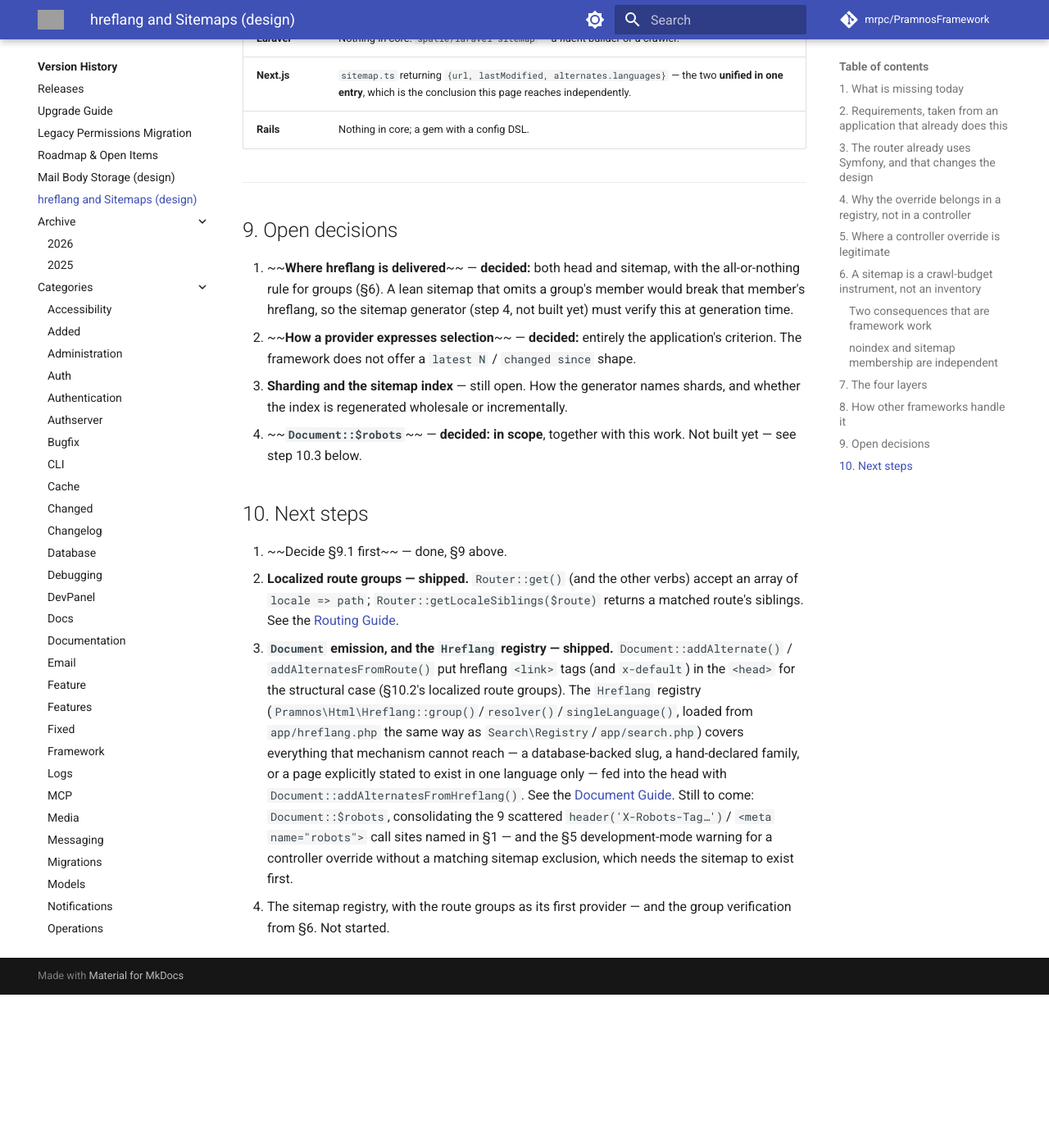
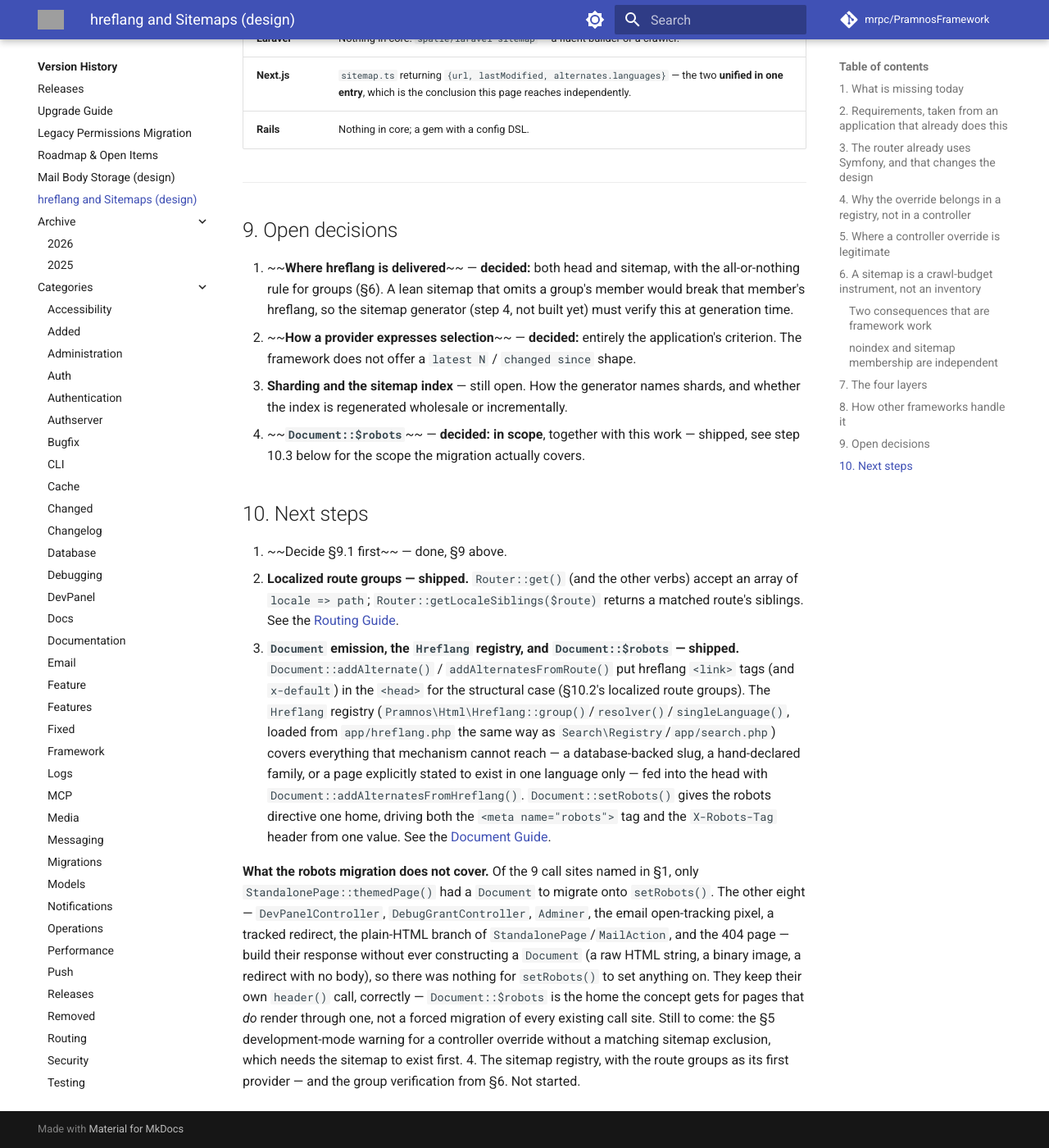
Before and after one commit to mrpc/PramnosFramework, an MkDocs documentation site: the page built from docs/Hreflang-And-Sitemap-Design.md, in a window 1280 px wide and 1400 px high, scrolled down 5767 px. Shown: the whole window at 82% size. Built offline with MkDocs 1.6.1 and Material for MkDocs 9.7.7, drawn with Linux system fonts in a browser that asks for light colours; comment, search, counter and statistics services are not loaded; before the commit the page ends 6980 px from its top, so only the background shows below that; grey boxes are pictures that could not be loaded.

Commit message:
docs: close §9.4/step 10.3 of the hreflang design — Document::$robots shipped
Marks Document::$robots decided and shipped, with a note on exactly
what the robots migration covers (one of nine call sites had a
Document to migrate onto it) and what it deliberately doesn't; appends
today's changelog post.

```diff
--- a/docs/Hreflang-And-Sitemap-Design.md
+++ b/docs/Hreflang-And-Sitemap-Design.md
@@ -247,8 +247,8 @@
    criterion. The framework does not offer a `latest N` / `changed since` shape.
 3. **Sharding and the sitemap index** — still open. How the generator names shards, and whether
    the index is regenerated wholesale or incrementally.
-4. ~~**`Document::$robots`**~~ — **decided: in scope**, together with this work. Not built yet —
-   see step 10.3 below.
+4. ~~**`Document::$robots`**~~ — **decided: in scope**, together with this work — shipped, see
+   step 10.3 below for the scope the migration actually covers.
 
 ## 10. Next steps
 
@@ -256,18 +256,26 @@
 2. **Localized route groups — shipped.** `Router::get()` (and the other verbs) accept an array
    of `locale => path`; `Router::getLocaleSiblings($route)` returns a matched route's siblings.
    See the [Routing Guide](Pramnos_Routing_Guide.md#localized-route-groups).
-3. **`Document` emission, and the `Hreflang` registry — shipped.**
+3. **`Document` emission, the `Hreflang` registry, and `Document::$robots` — shipped.**
    `Document::addAlternate()` / `addAlternatesFromRoute()` put hreflang `<link>` tags (and
    `x-default`) in the `<head>` for the structural case (§10.2's localized route groups). The
    `Hreflang` registry (`Pramnos\Html\Hreflang::group()`/`resolver()`/`singleLanguage()`, loaded
    from `app/hreflang.php` the same way as `Search\Registry`/`app/search.php`) covers everything
    that mechanism cannot reach — a database-backed slug, a hand-declared family, or a page
    explicitly stated to exist in one language only — fed into the head with
-   `Document::addAlternatesFromHreflang()`. See the
-   [Document Guide](Pramnos_Document_Output_Guide.md#hreflang-alternates). Still to come:
-   `Document::$robots`, consolidating the 9 scattered `header('X-Robots-Tag…')`/
-   `<meta name="robots">` call sites named in §1 — and the §5 development-mode warning for a
-   controller override without a matching sitemap exclusion, which needs the sitemap to exist
-   first.
+   `Document::addAlternatesFromHreflang()`. `Document::setRobots()` gives the robots directive
+   one home, driving both the `<meta name="robots">` tag and the `X-Robots-Tag` header from one
+   value. See the [Document Guide](Pramnos_Document_Output_Guide.md#hreflang-alternates).
+
+   **What the robots migration does not cover.** Of the 9 call sites named in §1, only
+   `StandalonePage::themedPage()` had a `Document` to migrate onto `setRobots()`. The other
+   eight — `DevPanelController`, `DebugGrantController`, `Adminer`, the email open-tracking
+   pixel, a tracked redirect, the plain-HTML branch of `StandalonePage`/`MailAction`, and the
+   404 page — build their response without ever constructing a `Document` (a raw HTML string, a
+   binary image, a redirect with no body), so there was nothing for `setRobots()` to set
+   anything on. They keep their own `header()` call, correctly — `Document::$robots` is the home
+   the concept gets for pages that *do* render through one, not a forced migration of every
+   existing call site. Still to come: the §5 development-mode warning for a controller override
+   without a matching sitemap exclusion, which needs the sitemap to exist first.
 4. The sitemap registry, with the route groups as its first provider — and the group verification
    from §6. Not started.
```
Also changed, not shown: docs/version-history/posts/2026-11-01.md (+18 -1 lines).
